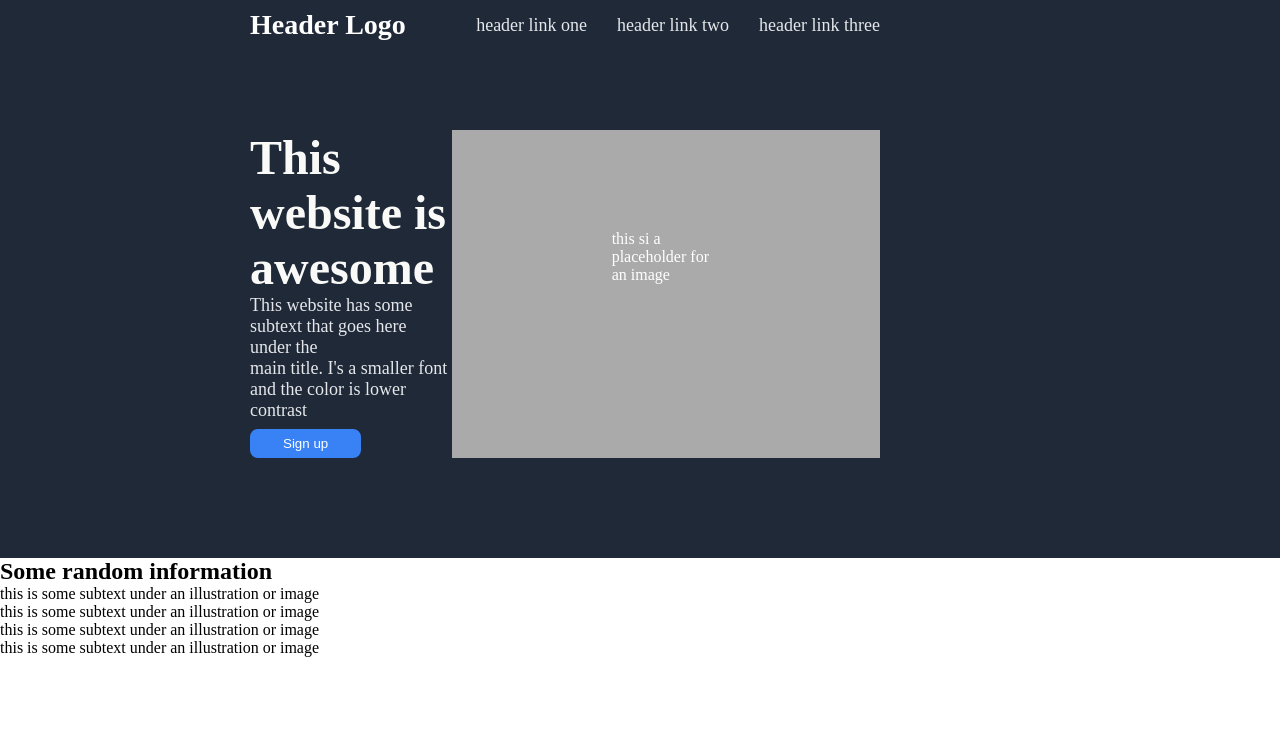
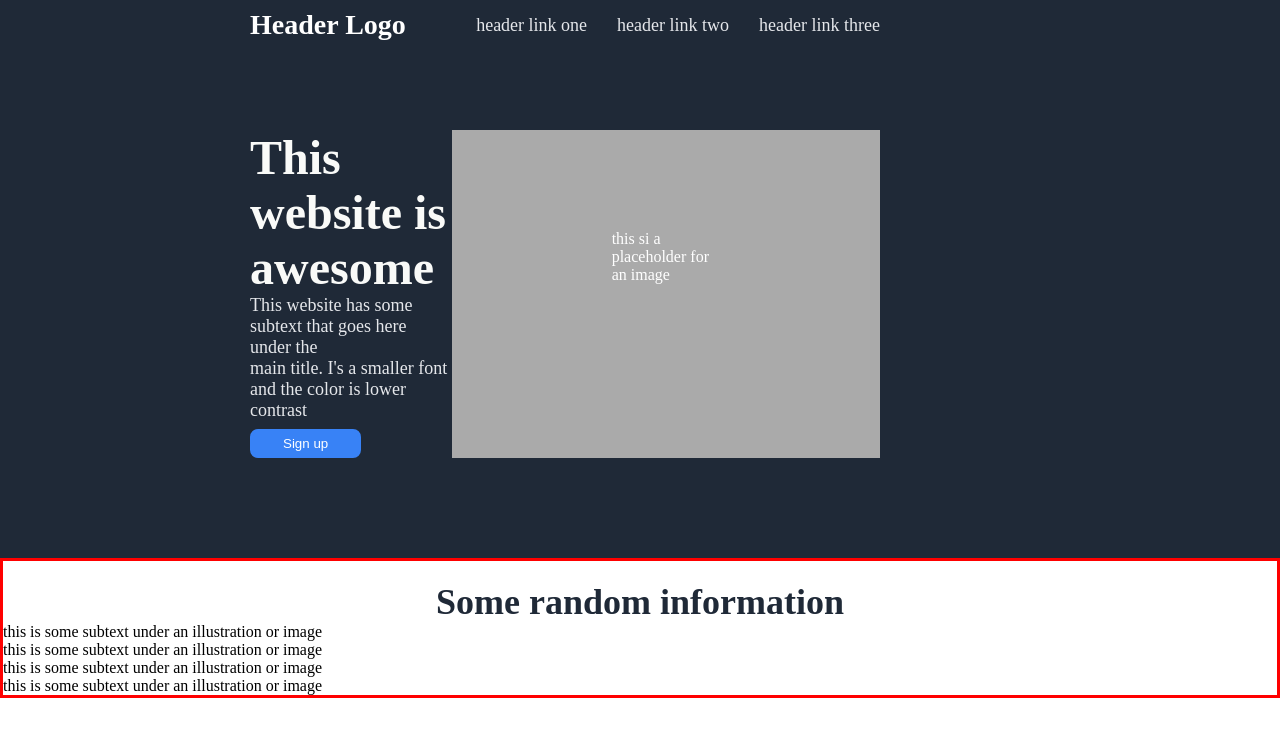
Before and after one commit to Ha-Khu/Landing-Page, a plain HTML site: page index.html in a window 1280 px wide. Drawn offline with Linux system fonts and the light colour scheme.

Commit message:
Styled header for section 1

```diff
--- a/style.css
+++ b/style.css
@@ -82,3 +82,15 @@ a {
 }
 
 /* MAIN SECTION 1 */
+
+.main-section-1 {
+    border: 3px solid red;
+    padding-top: 20px;
+}
+
+.header-text-for-section-1 {
+    text-align: center;
+    font-size: 36px;
+    font-weight: 900;
+    color: #1f2937;
+}
```
